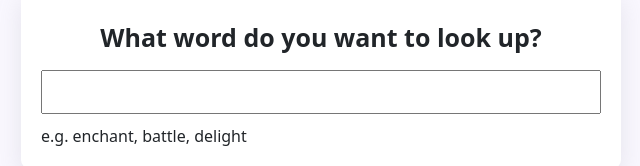
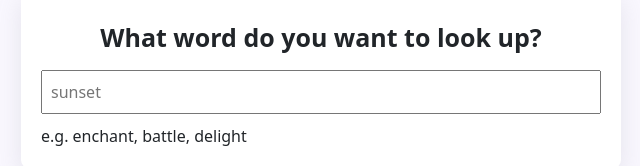
Before and after one commit to annadowding/react-dictionary-app, a React (Create React App) app: page / in a window 1280 px wide. Shown: the part 129-295 px from the top of the page, without its empty margins (319-959 px from the left). Built offline with nearby package versions, Linux system fonts and the light colour scheme; no server answers.

Commit message:
Added autocomplete to search

```diff
--- a/src/Dictionary.css
+++ b/src/Dictionary.css
@@ -15,10 +15,6 @@
     padding: 10px 0 0 0;
 }
 
-.Dictionary form {
-    /* text-align: center; */
-}
-
 .Dictionary input {
     padding: 8px;
     margin: 10px 0;
--- a/src/Dictionary.js
+++ b/src/Dictionary.js
@@ -2,6 +2,8 @@ import React, {useState} from "react";
 import "./Dictionary.css"
 import axios from "axios";
 import Results from "./Results.js";
+
+
 
 export default function Dictionary() {
   let [keyword, setKeyword] = useState("sunset");
@@ -23,7 +25,8 @@ export default function Dictionary() {
     let apiKey = "c695b4fc90b605eea29b70ecbaft3f9o";
     let apiUrl = `https://api.shecodes.io/dictionary/v1/define?word=${keyword}&key=${apiKey}`;
     axios.get(apiUrl).then(handleResponse);
-  }
+  };
+
 
   function handleKeywordChangeSet(event) {
     setKeyword(event.target.value);
@@ -41,7 +44,7 @@ if (loaded) {
         <h1>What word do you want to look up?</h1>
         <div className="search">
           <form onSubmit={handleSubmit} className="searchbar">
-            <input type="search" onChange={handleKeywordChangeSet} autocomplete="sunset"/>
+            <input type="search" onChange={handleKeywordChangeSet} placeholder="sunset"/>
           </form>
           <span>e.g. enchant, battle, delight</span>
         </div>
@@ -52,5 +55,4 @@ if (loaded) {
 } else {
     load();
 }
-
 }
```
Also changed, not shown: src/Results.js (+4 -4 lines).
